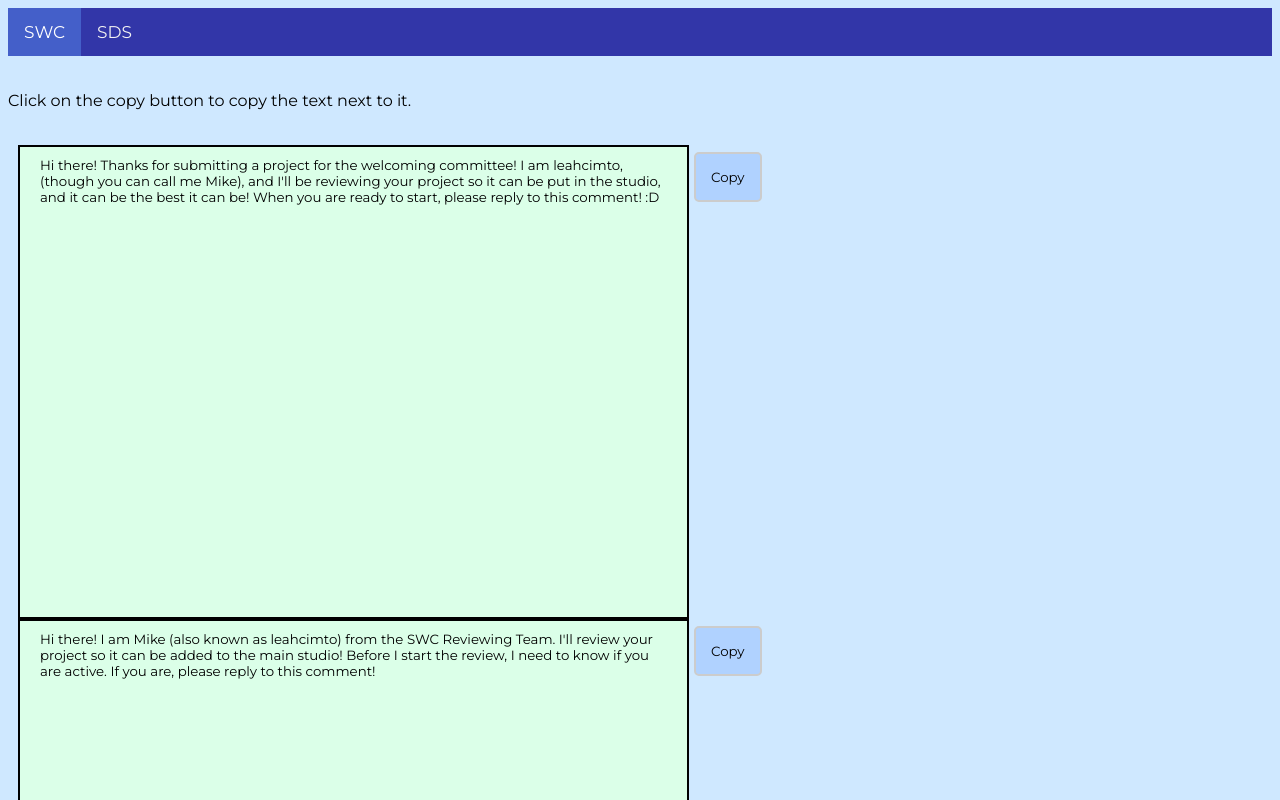
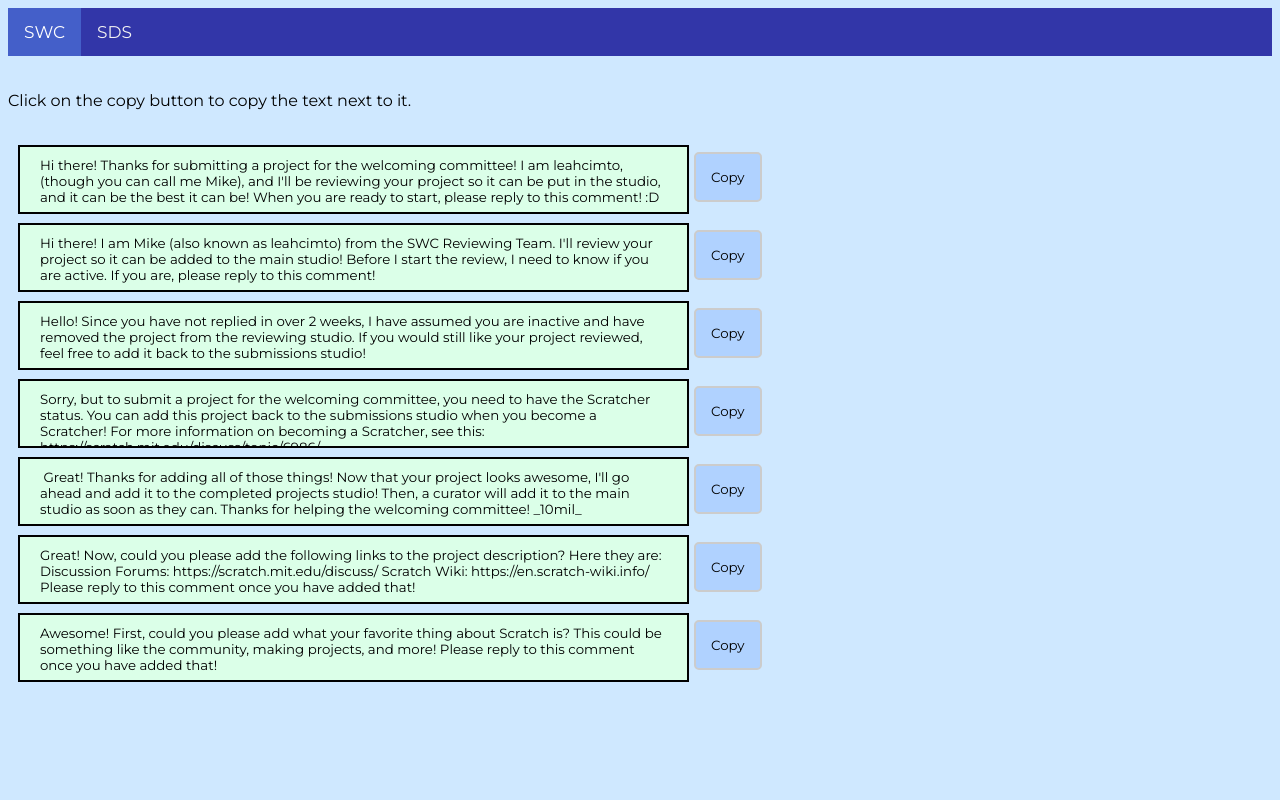
Before and after one commit to leahcimto/SWC, a plain HTML site: page index.html in a window 1280 px wide. Shown: the top 800 px of the page. Drawn offline with Linux system fonts and the light colour scheme.

Commit message:
Update stylesheet.css

```diff
--- a/stylesheet.css
+++ b/stylesheet.css
@@ -15,7 +15,7 @@ body {
 .CopyText {
 	float: left;
 	width: 50%;
-	height: 450px;
+	height: 45px;
 	padding: 10px 20px;
 	border: 2px solid black;
 	background-color: #dbffe8;
```
